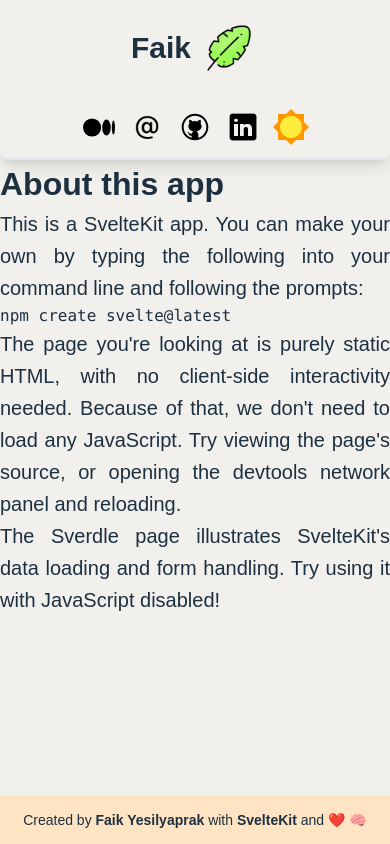
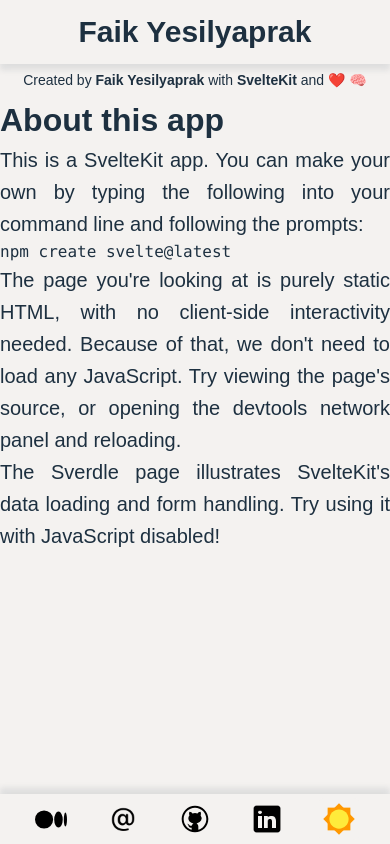
Before and after one commit to FaikYY/portfolio, a SvelteKit app: page /about in a window 390 px wide. Built offline with nearby package versions, Linux system fonts and the light colour scheme.

Commit message:
mobile layout redesigned

```diff
--- a/src/routes/+layout.svelte
+++ b/src/routes/+layout.svelte
@@ -2,12 +2,13 @@
 	import Header from './Header.svelte';
 	import IconBox from './IconBox.svelte';
 	import '../styles.css';
+	import { isDarkMode } from './store';
 </script>
 
 <!-- //TODO: Make header sticky -->
 <!-- //TODO: Replace footer with navbar -->
 
-<div class="app">
+<div class="app" class:dark-mode-shadow={$isDarkMode}>
 	<Header />
 	<IconBox />
 
@@ -37,29 +38,12 @@
 
 		display: grid;
 		grid-template-columns: 1fr 1fr 1fr 1fr;
-		grid-template-rows: 6em 4em 1fr 3em;
+		grid-template-rows: minmax(4em, auto) minmax(2em, auto) 1fr minmax(4em, auto);
 		grid-template-areas:
 			'header header header header'
-			'iconbox iconbox iconbox iconbox'
+			'footer footer footer footer'
 			'main main main main'
-			'footer footer footer footer';
-	}
-
-	:global(header) {
-		grid-area: header;
-		/* top: 0;
-		position: sticky; */
-	}
-
-	:global(#icon__box) {
-		grid-area: iconbox;
-		/* top: 0;
-		position: sticky; */
-		/* background-color: var(--color-light); */
-	}
-
-	:global(nav) {
-		display: none !important;
+			'iconbox iconbox iconbox iconbox';
 	}
 
 	main {
@@ -68,13 +52,9 @@
 
 	footer {
 		grid-area: footer;
-		background-color: bisque;
 		display: flex;
 		justify-content: center;
 		align-items: center;
-
-		bottom: 0;
-		position: sticky;
 	}
 
 	/* //SECTION: sm size: Phone */
--- a/src/routes/ButtonDarkMode.svelte
+++ b/src/routes/ButtonDarkMode.svelte
@@ -1,22 +1,18 @@
 <script>
-	import { theme } from './store';
+	import { isDarkMode } from './store';
 	import light from '$lib/images/light.svg';
 	import dark from '$lib/images/dark.png';
 
 	function toggleDarkMode() {
 		// Updating the CSS Class
 		const body = window.document.body;
-		body.classList.toggle('dark-mode');
+		body.classList.toggle('dark__mode');
 
 		// Updating the theme variable from the theme.js
-		theme.update((currentTheme) => (currentTheme === 'Light' ? 'Dark' : 'Light'));
+		isDarkMode.update((value) => !value);
 	}
 </script>
 
-<button style="background: none;" on:click={toggleDarkMode}>
-	{#if $theme === 'Light'}
-		<img class="w-12" src={light} alt="Light Mode Icon" />
-	{:else}
-		<img class="w-12" style="filter:invert(25%)" src={dark} alt="Dark Mode Icon" />
-	{/if}
+<button on:click={toggleDarkMode} style="width: 48px; height: 42px;">
+	<img class="h-full w-full" src={$isDarkMode ? dark : light} alt="Mode Icon" />
 </button>
--- a/src/routes/Header.svelte
+++ b/src/routes/Header.svelte
@@ -13,9 +13,7 @@
 <!-- //TODO: Sample todo -->
 
 <header class="flex items-center justify-center">
-	<div class=" flex items-center justify-center text-3xl font-bold">
-		Faik <img src={leaf} alt="Logo" class="ml-2 scale-75" />
-	</div>
+	<div id="logo" class=" flex items-center justify-center text-3xl font-bold">Faik Yesilyaprak</div>
 
 	<!-- MENU ITEMS DESKTOP-->
 	<nav class="w-full flex-grow lg:ml-6 lg:flex lg:w-auto lg:items-center">
@@ -44,3 +42,16 @@
 		</div>
 	</nav>
 </header>
+
+<style>
+	header {
+		grid-area: header;
+		top: 0;
+		position: sticky;
+		box-shadow: 0 6px 6px rgba(29, 48, 64, 0.1);
+	}
+
+	nav {
+		display: none !important;
+	}
+</style>
--- a/src/routes/Icon.svelte
+++ b/src/routes/Icon.svelte
@@ -9,5 +9,5 @@
 	class="text-smleading-none inline-block no-underline duration-500 ease-in-out hover:no-underline"
 	target="_blank"
 >
-	<img {src} {alt} class="mx-2 w-8" />
+	<img {src} {alt} class="icon mx-2 w-8" />
 </a>
--- a/src/routes/IconBox.svelte
+++ b/src/routes/IconBox.svelte
@@ -6,12 +6,24 @@
 
 	import ButtonDarkMode from './ButtonDarkMode.svelte';
 	import Icon from './Icon.svelte';
+	import '../styles.css';
 </script>
 
-<div id="icon__box" class=" flex items-center justify-center rounded-b-lg border-b-2 shadow-lg">
+<div id="icon__box" class=" flex items-center justify-center gap-6 py-1">
 	<Icon href="https://faikyy.medium.com" src={medium} alt="Medium" />
 	<Icon href="mailto:faikyesilyaprak@outlook.com" src={email} alt="Email Outlook" />
 	<Icon href="https://github.com/FaikYY" src={github} alt="Github" />
 	<Icon href="https://www.linkedin.com/in/faik-yesilyaprak/" src={linkedin} alt="LinkedIn" />
 	<ButtonDarkMode />
 </div>
+
+<style>
+	@import '../styles.css';
+	#icon__box {
+		grid-area: iconbox;
+		bottom: 0;
+		width: 100%;
+		position: fixed;
+		box-shadow: 0 -6px 6px rgba(29, 48, 64, 0.1);
+	}
+</style>
--- a/src/routes/store.js
+++ b/src/routes/store.js
@@ -1,4 +1,4 @@
 import { writable } from 'svelte/store';
 
-export const theme = writable('Light');
+export const isDarkMode = writable(false);
 export const screenSize = writable(0);
--- a/src/styles.css
+++ b/src/styles.css
@@ -17,8 +17,8 @@
 	--font-body: Arial, -apple-system, BlinkMacSystemFont, 'Segoe UI', Roboto, Oxygen, Ubuntu,
 		Cantarell, 'Open Sans', 'Helvetica Neue', sans-serif;
 	--font-mono: 'Fira Mono', monospace;
-	--color-light: rgb(242, 240, 237);
-	--color-dark: rgb(29, 48, 64);
+	--color-background: rgb(244, 242, 240);
+	--color-foreground: rgb(29, 48, 64);
 	/* --color-theme-light: rgb(29, 48, 64); */
 	/* --color-theme-dark: rgb(191, 194, 199); */
 	font-family: var(--font-body);
@@ -44,9 +44,9 @@ body {
 	margin: 0;
 }
 
-.app {
-	background-color: var(--color-light);
-	color: var(--color-dark);
+.app, header, nav, footer, main, section, #icon__box {
+	background-color: var(--color-background);
+	color: var(--color-foreground);
 	transition: background-color 0.3s;
 }
 
@@ -81,8 +81,8 @@ button {
 	font-size: inherit;
 	font-family: inherit;
 	border-radius: 10px;
-	background-color: var(--color-dark);
-	color: var(--color-dark);
+	background-color: var(--color-background);
+	color: var(--color-foreground);
 }
 
 button:focus:not(:focus-visible) {
@@ -98,26 +98,11 @@ button:focus:not(:focus-visible) {
 ██   ██ ██   ██ ██   ██ ██  ██      ██  ██  ██ ██    ██ ██   ██ ██
 ██████  ██   ██ ██   ██ ██   ██     ██      ██  ██████  ██████  ███████
 */
-.dark-mode {
-	background-color: var(--color-dark);
-	color: var(--color-light);
-	border-color: var(--color-dark);
+.dark__mode {
+	--color-background: rgb(29, 48, 64);
+	--color-foreground: rgb(244, 242, 240);
 }
 
-.dark-mode .app {
-	background-color: var(--color-dark);
-	color: var(--color-light);
-	transition: background-color 0.3s;
-}
-
-/* When dark mode is applied, buttons are gonna be light colored */
-.dark-mode button {
-	background-color: var(--color-light);
-	color: var(--color-light);
-	border-color: var(--color-light);
-}
-
-/* Make icons (imgs that are in an <a>) white in dark mode by inverting, color should be black or something dark*/
-.dark-mode a img {
+.dark__mode .icon{
 	filter: invert(90%);
 }
```
